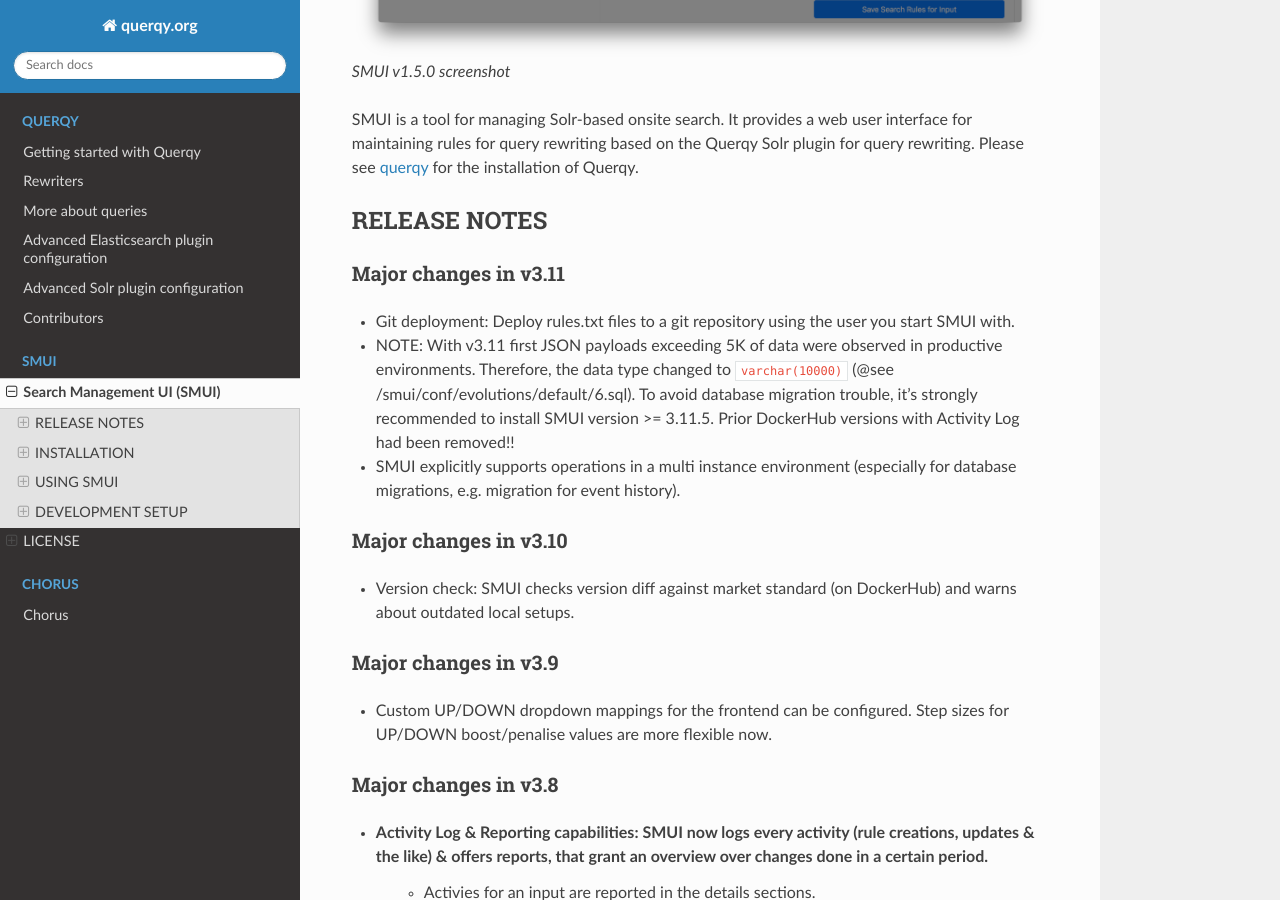
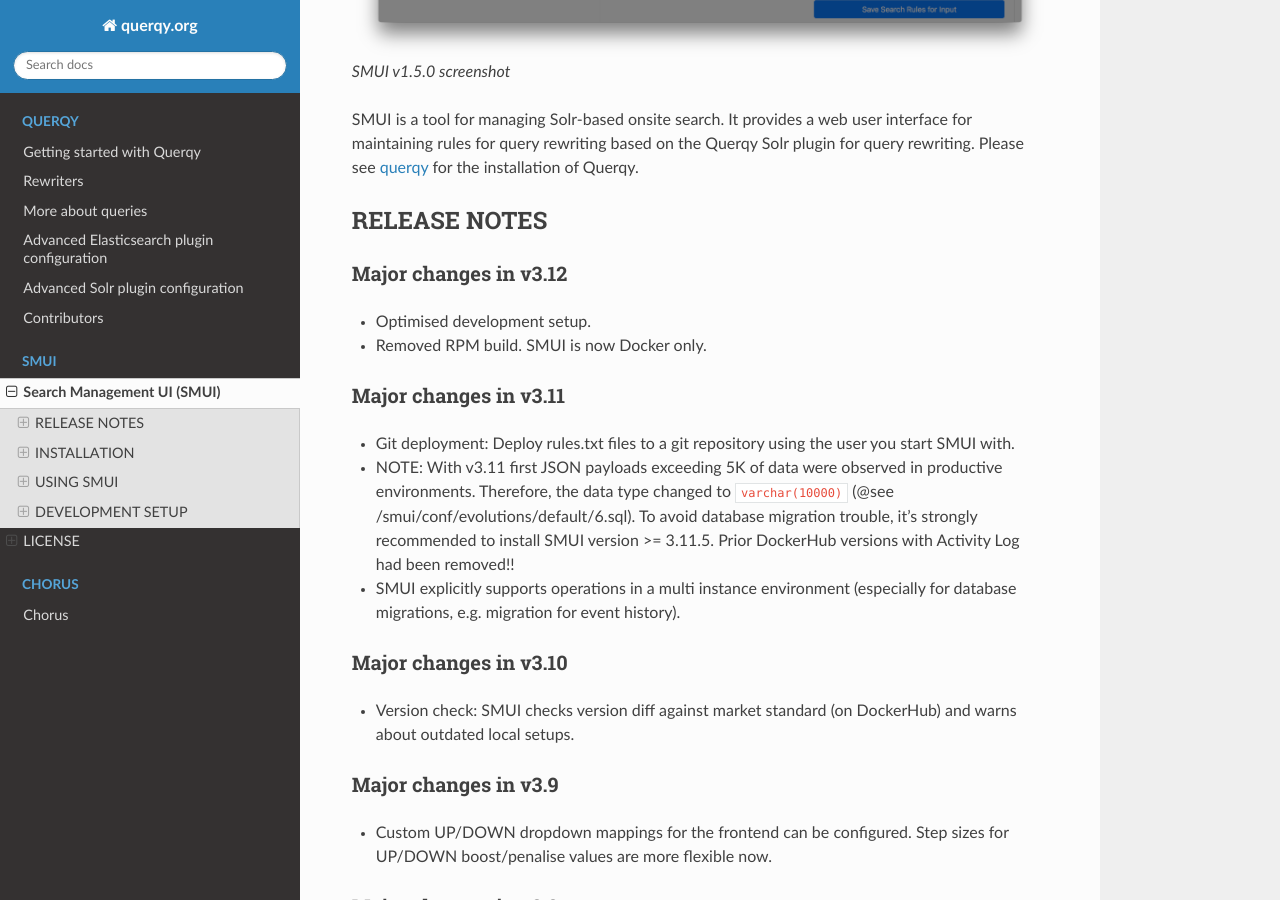
Before and after one commit to querqy/querqy-docs, a Sphinx documentation site: the page built from docs/source/smui/index.rst, in a window 1280 px wide and 900 px high, scrolled down 563 px. Built offline with Sphinx 7.4.7 and the Read the Docs theme 2.0.0, drawn with Linux system fonts in a browser that asks for light colours; formulas are drawn with MathJax 3.

Commit message:
outline changes that SMUI v3.12 will bring

```diff
--- a/docs/source/smui/index.rst
+++ b/docs/source/smui/index.rst
@@ -18,6 +18,12 @@
 
 RELEASE NOTES
 -------------
+Major changes in v3.12
+~~~~~~~~~~~~~~~~~~~~~~
+
+-  Optimised development setup.
+-  Removed RPM build. SMUI is now Docker only.
+
 Major changes in v3.11
 ~~~~~~~~~~~~~~~~~~~~~~
 
```
